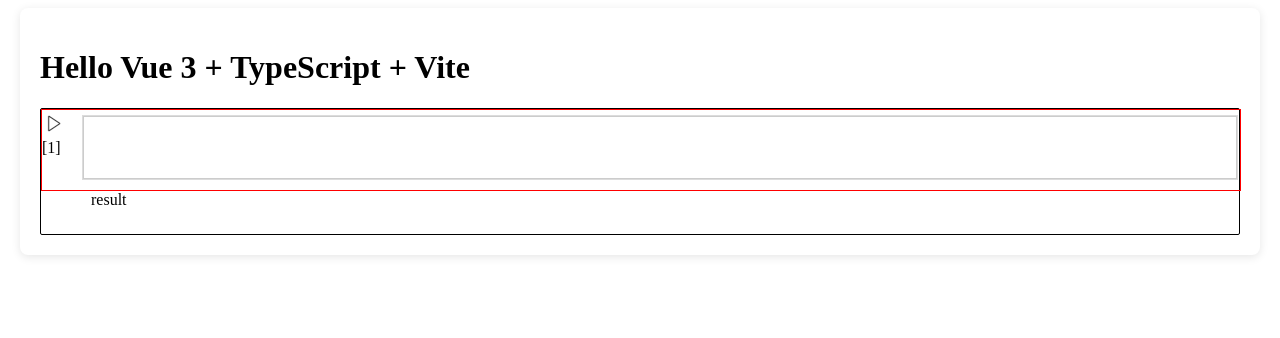
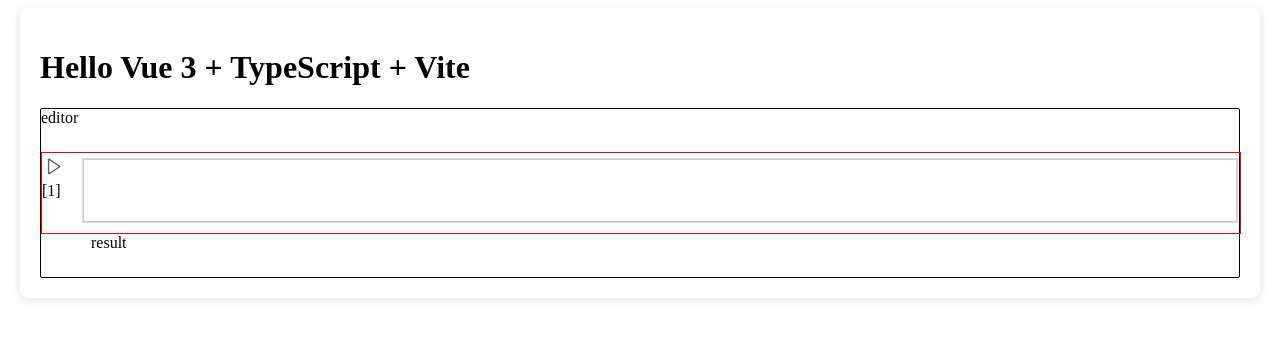
Before and after one commit to Jaleef/sqlnotebook, a Vue app: page / in a window 1280 px wide. Shown: the top 338 px of the page. Built offline with nearby package versions, Linux system fonts and the light colour scheme.

Commit message:
修复了添加组件后不能输入的问题

```diff
--- a/src/App.vue
+++ b/src/App.vue
@@ -1,9 +1,7 @@
 <template>
   <div class="container">
     <h1>Hello Vue 3 + TypeScript + Vite</h1>
-    <div v-for="(code, index) in codeBoxList" :key="index">
-      <CodeBox :addCode="addCode" :addMarkdown="addMarkdown"/>
-    </div>
+    <CodeBox v-for="(elem, index) in codeBoxList" :key="index" :editorId="elem.no" :addCode="addCode" :addMarkdown="addMarkdown"/>
   </div>
 </template>
 
@@ -11,10 +9,17 @@
   import CodeBox from './components/CodeBox.vue'
   import { ref } from 'vue'
 
-  let codeBoxList = ref([{}])
+  let codeBoxList = ref([{
+    no: 'editor'
+  }])
   function addCode() {
     console.log('add code');
-    codeBoxList.value.push({});
+
+    let now: string = String.fromCharCode((new Date()).getTime());
+
+    codeBoxList.value.push({
+      no: now,
+    });
   }
 
   function addMarkdown() {
--- a/src/components/CodeBox.vue
+++ b/src/components/CodeBox.vue
@@ -1,5 +1,14 @@
 <template>
     <div class="outer">
+        <div>
+            {{ editorId }}
+        </div>
+        <!-- 下面是空白区 -->
+        <div class="blank">
+            <div class="addBtn" @click="addCode">+ 代码</div>
+            <div class="addBtn" @click="addMarkdown">+ markdown</div>
+        </div>
+
         <div class="mainContent">
             <!-- 下边是侧边栏的代码, 包括一个运行图标和运行顺序 -->
             <div class="sidebar">
@@ -13,7 +22,7 @@
 
             <!-- 下边是代码区, 使用monaco-editor组件 -->
             <div class="code">
-                <div id="editor"></div>
+                <div :id=editorId></div>
             </div>
 
 
@@ -39,7 +48,7 @@
     import Quill from 'quill';
     import 'quill/dist/quill.snow.css';
 
-    defineProps(['addCode', 'addMarkdown']);
+    const props = defineProps(['editorId', 'addCode', 'addMarkdown']);
 
     let order = ref(1);
     let isRunning = ref(false);
@@ -51,8 +60,13 @@
         }
     }
 
+    console.log("#"+props.editorId);
+
+    console.log(typeof props.editorId);
     onMounted(() => {
-        const quill = new Quill("#editor", quillOptions)
+        // const editorId = props.editorId;
+        const quill = new Quill("#"+props.editorId , quillOptions);
+        console.log(`quill: ${props.editorId} created`);
     })
 
     function submit() {
@@ -61,6 +75,7 @@
             isRunning.value = false;
         }, 2000)
     }
+
 
 </script>
 
```
